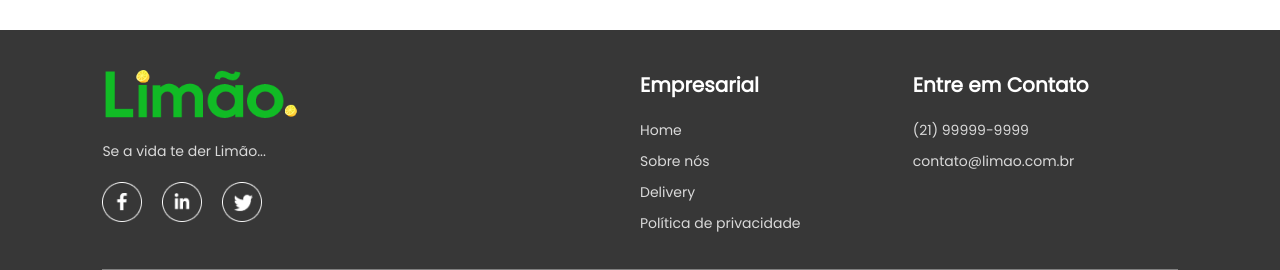
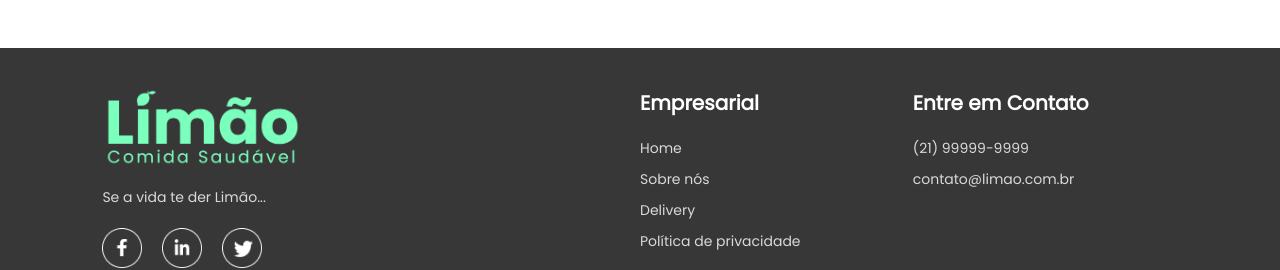
Before and after one commit to lukegoes/limao_delivery, a React (Vite) app: page / in a window 1280 px wide. Shown: the part 1336-1606 px from the top of the page. Built offline with nearby package versions, Linux system fonts and the light colour scheme; no server answers.

Commit message:
fix: ajustes na logo

```diff
--- a/src/assets/frontend_assets/assets.js
+++ b/src/assets/frontend_assets/assets.js
@@ -58,6 +58,7 @@ import profile_icon from './profile_icon.png'
 import bag_icon from './bag_icon.png'
 import logout_icon from './logout_icon.png'
 import parcel_icon from './parcel_icon.png'
+import logo_dark from './logo_dark.png'
 
 export const assets = {
     logo,
@@ -77,7 +78,8 @@ export const assets = {
     profile_icon,
     logout_icon,
     bag_icon,
-    parcel_icon
+    parcel_icon,
+    logo_dark
 }
 
 export const menu_list = [
--- a/src/components/Footer/Footer.jsx
+++ b/src/components/Footer/Footer.jsx
@@ -7,7 +7,7 @@ const Footer = () => {
     <div className="footer-content">
 
     <div className="footer-content-esquerda">
-        <img className="footer-logo" src={assets.logo} alt="" />
+        <img className="footer-logo" src={assets.logo_dark} alt="" />
         <p>Se a vida te der Limão...</p>
         <div className="footer-social-icons">
             <img src={assets.facebook_icon} alt="" />
```
Also changed, not shown: src/assets/frontend_assets/logo.png, src/assets/frontend_assets/logo_dark.png (added).
